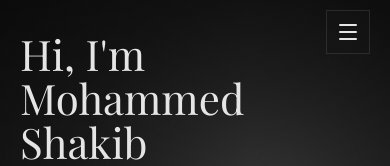
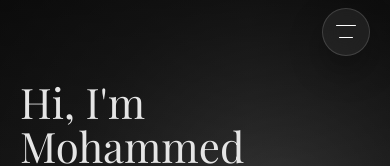
Before and after one commit to MohammedShakib/my-portfolio-website, a Next.js app: page / in a window 390 px wide. Shown: the top 166 px of the page. Built offline with nearby package versions, Linux system fonts and the light colour scheme.

Commit message:
Polish mobile hero menu

```diff
--- a/src/components/sections/Hero.tsx
+++ b/src/components/sections/Hero.tsx
@@ -7,7 +7,7 @@ import Link from "next/link";
 
 export default function Hero() {
   return (
-    <section id="home" className="relative flex flex-col justify-start pt-8 pb-12 md:min-h-screen lg:justify-center lg:pt-24">
+    <section id="home" className="relative flex flex-col justify-start pt-20 pb-12 md:min-h-screen lg:justify-center lg:pt-24">
       {/* Background matched to the portrait's charcoal studio backdrop */}
       <div className="absolute inset-0 z-0 overflow-hidden bg-[#151515]">
         <div className="absolute inset-0 bg-[radial-gradient(circle_at_72%_28%,rgba(94,94,94,0.44)_0%,rgba(48,48,48,0.38)_25%,rgba(22,22,22,0.92)_55%,rgba(14,14,14,1)_100%)]" />
--- a/src/components/sections/Navbar.tsx
+++ b/src/components/sections/Navbar.tsx
@@ -2,7 +2,6 @@
 
 import { useState, useEffect } from "react";
 import { motion, AnimatePresence } from "framer-motion";
-import { Menu, X } from "lucide-react";
 import { personalInfo, navigationLinks } from "@/data/portfolio";
 import Link from "next/link";
 import Image from "next/image";
@@ -106,13 +105,30 @@ export default function Navbar() {
 
         {/* Mobile Menu Toggle */}
         <button
-          className="md:hidden text-foreground z-50 flex h-11 w-11 items-center justify-center border border-white/10 bg-background/35 backdrop-blur-sm pointer-events-auto"
+          className="group md:hidden text-foreground z-50 flex h-12 w-12 items-center justify-center rounded-full border border-white/15 bg-white/[0.06] shadow-[0_14px_34px_rgba(0,0,0,0.32)] backdrop-blur-md pointer-events-auto transition-colors hover:border-accent/45 hover:bg-accent/10"
           onClick={() => setIsMobileMenuOpen(!isMobileMenuOpen)}
           aria-label="Toggle menu"
           aria-controls="mobile-navigation"
           aria-expanded={isMobileMenuOpen}
         >
-          {isMobileMenuOpen ? <X size={24} /> : <Menu size={24} />}
+          <span className="relative flex h-5 w-5 items-center justify-center" aria-hidden="true">
+            <span
+              className={clsx(
+                "absolute h-[1.5px] rounded-full bg-white transition-all duration-300",
+                isMobileMenuOpen
+                  ? "w-5 translate-y-0 rotate-45"
+                  : "w-5 -translate-y-1.5 group-hover:w-4",
+              )}
+            />
+            <span
+              className={clsx(
+                "absolute h-[1.5px] rounded-full bg-white transition-all duration-300",
+                isMobileMenuOpen
+                  ? "w-5 translate-y-0 -rotate-45"
+                  : "w-3.5 translate-y-1.5 group-hover:w-5",
+              )}
+            />
+          </span>
         </button>
 
         {/* Mobile Navigation */}
```
